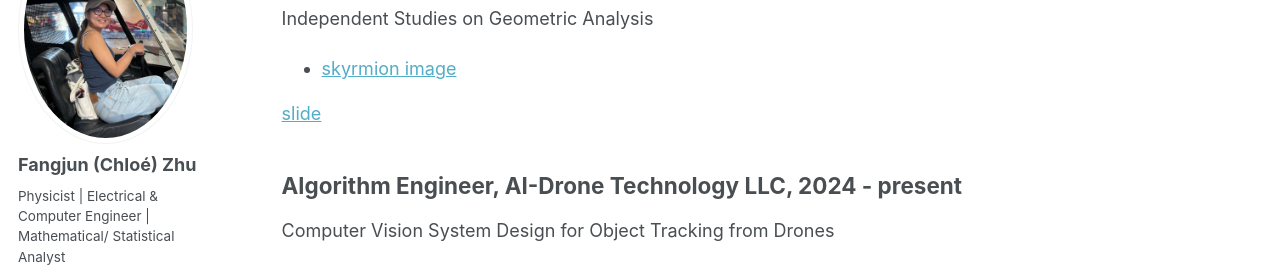
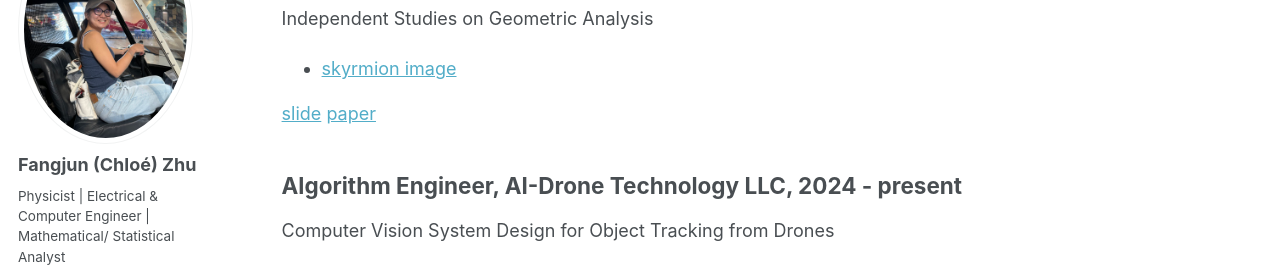
Before and after one commit to ChloeZhu1/ChloeZhu1.github.io, a Jekyll site: the page built from _pages/research-experience.md, in a window 1280 px wide and 900 px high. Shown: the part 186-458 px from the top of the window. Built offline with Jekyll 4.4.1, drawn with Linux system fonts in a browser that asks for light colours; a script bundle is joined from its source files by our own code; library files that are not in the unit come from our copies.

Commit message:
Update research-experience.md

```diff
--- a/_pages/research-experience.md
+++ b/_pages/research-experience.md
@@ -11,7 +11,7 @@ redirect_from:
 Independent Studies on Geometric Analysis
 * [skyrmion image](/math/)
 
-[slide](/files/Chiral Skyrmions Research Summary_Chloe.pdf)
+[slide](/files/Chiral Skyrmions Research Summary_Chloe.pdf)   [paper](/files/paper2.pdf)
 
 
 
```
